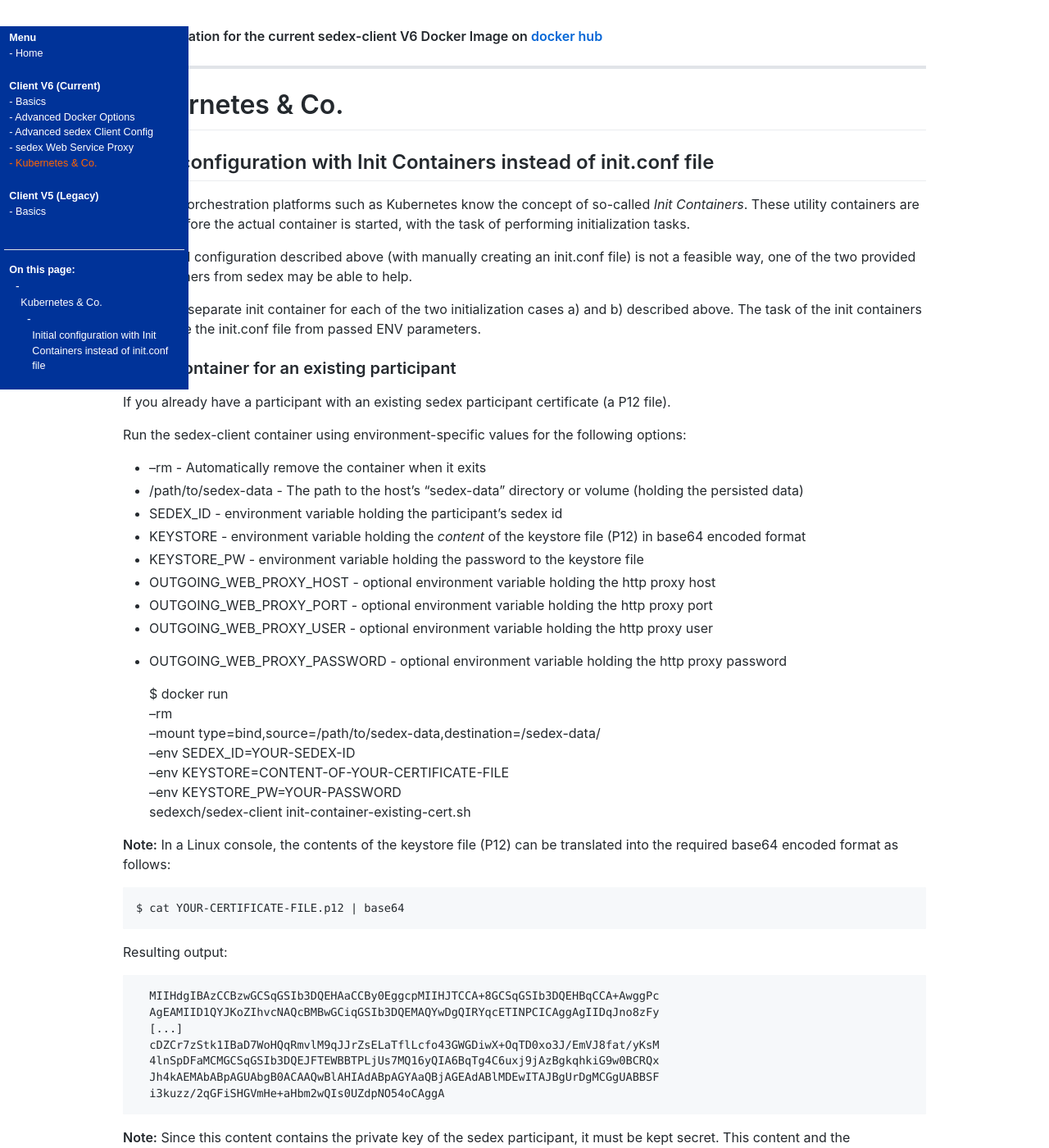
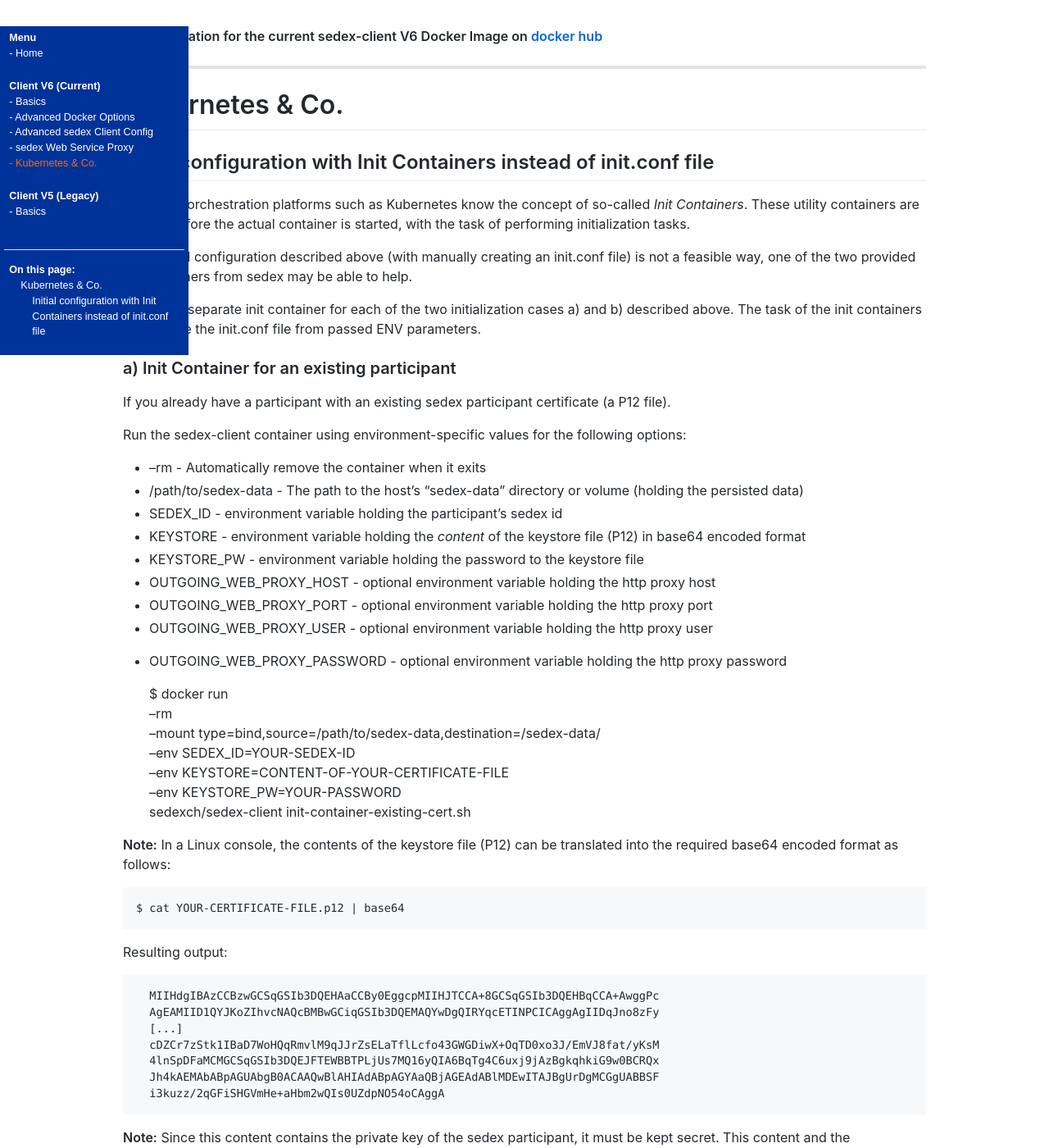
Before and after one commit to sedexch/sedexch.github.io, a Jekyll site: the page built from v6/orchestration.md, in a window 1280 px wide and 1400 px high. Shown: the whole window at 82% size. Built offline with Jekyll 4.4.1, drawn with Linux system fonts in a browser that asks for light colours; our own code applies the rules of GitHub Pages for plain Markdown files.

Commit message:
SEDEX-3217: Fixing JS TOC

```diff
--- a/_layouts/default.html
+++ b/_layouts/default.html
@@ -46,7 +46,6 @@
             padding-left: 1em;
         }
         .floating-menu ol li::before {
-            content: "-";
             color: #ffffff;
             font-weight: normal;
             padding-right: 0.0em;
```
